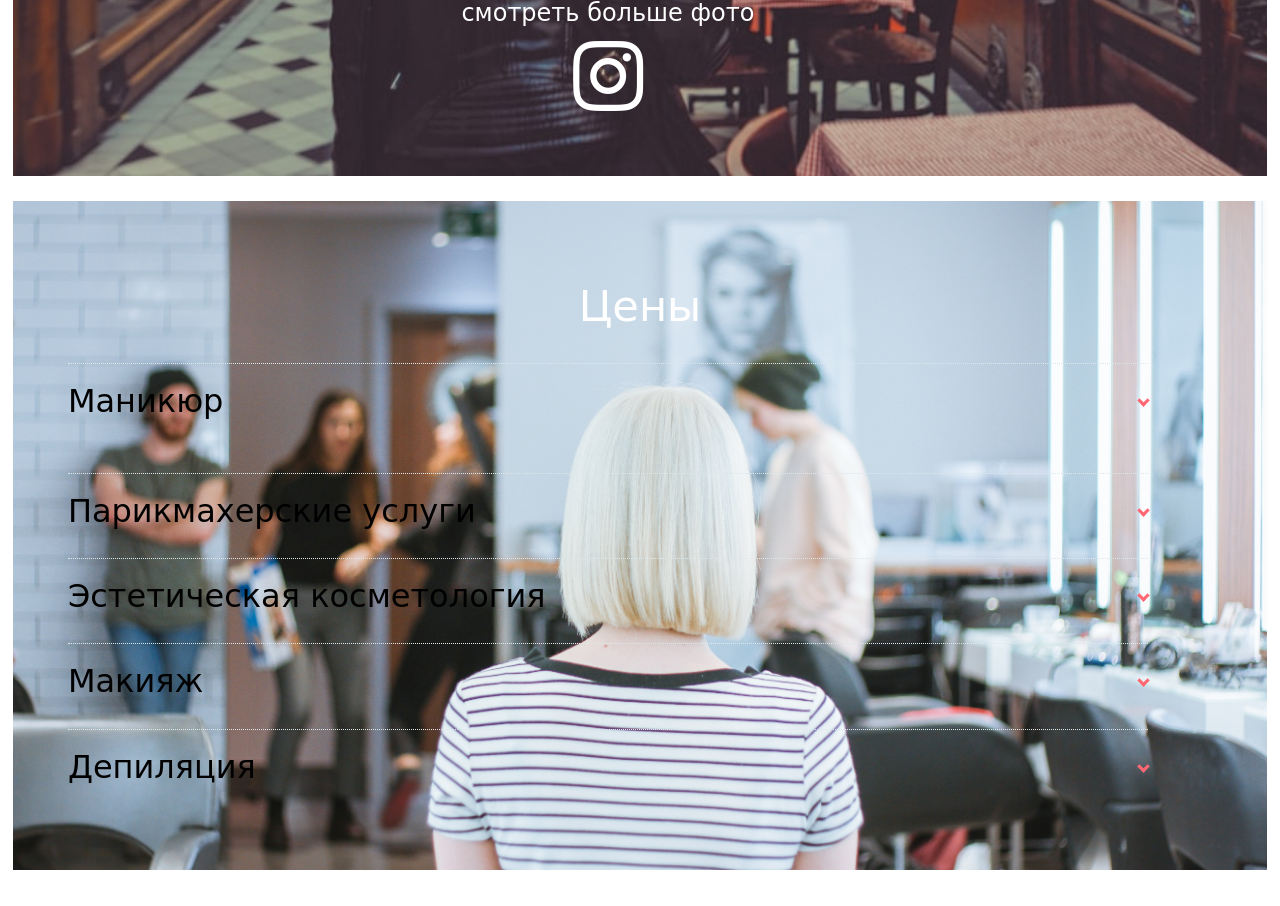
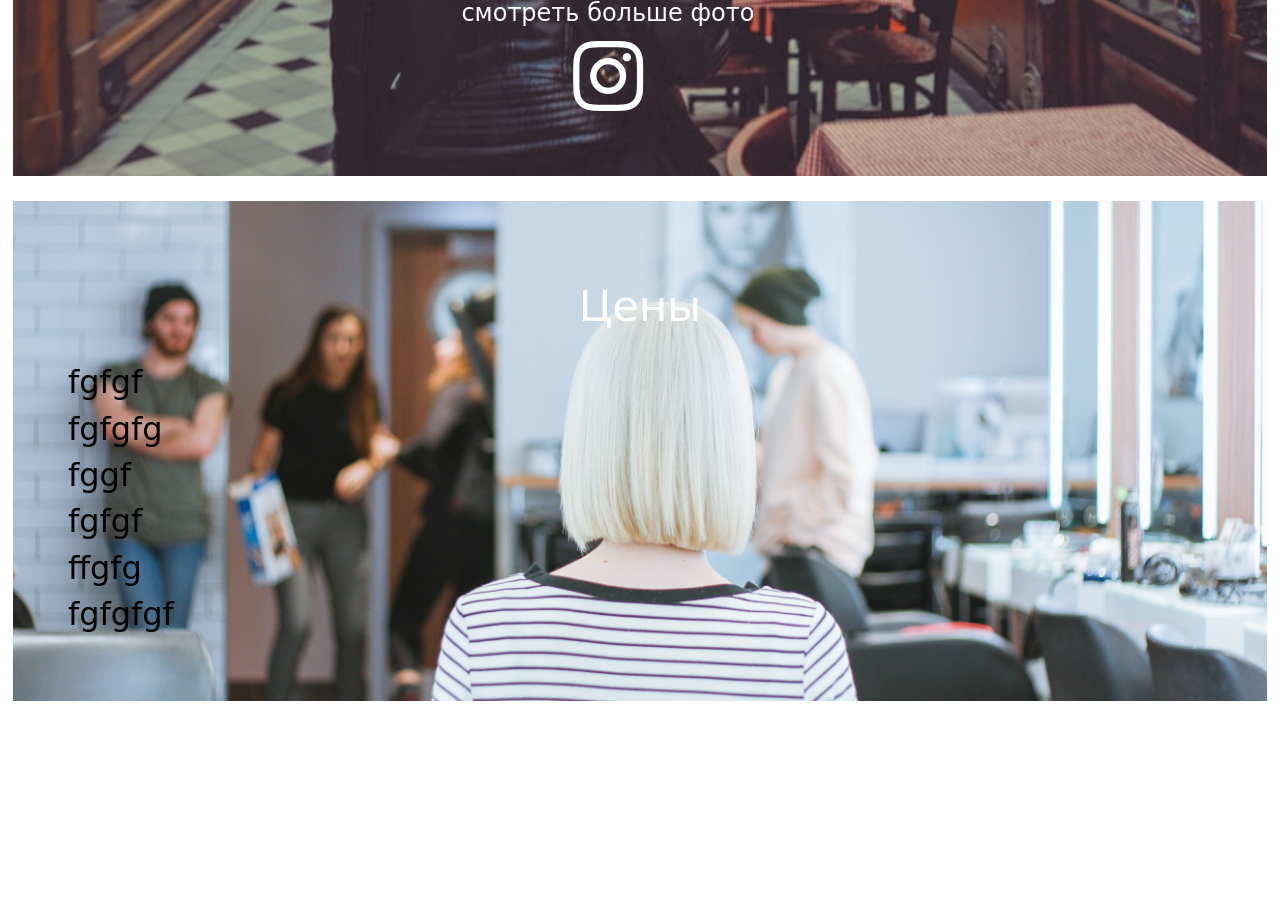
Before and after one commit to gleb89/beauty-salon-py, a Flask app: page / in a window 1280 px wide. Shown: the part 4263-5169 px from the top of the page. Run offline with Flask 2, Linux system fonts and the light colour scheme; some libraries are stand-ins or nearby versions.

Commit message:
Update homepage.html

```diff
--- a/app/templates/pages/homepage.html
+++ b/app/templates/pages/homepage.html
@@ -106,8 +106,14 @@
   </div>
   <div class="section-common__content container">
      <div class="container">
+       <h2>fgfgf</h2>
+       <h2>fgfgfg</h2>
+       <h2>fggf</h2>
+       <h2>fgfgf</h2>
+       <h2>ffgfg</h2>
+       <h2>fgfgfgf</h2>
 
-      <ul>
+     <!---- <ul>
         <li>
           <input type="checkbox" checked>
           <i></i>
@@ -205,7 +211,7 @@
             250р.<br>
           </p>
         </li>
-      </ul>
+      </ul>-->
     </div>
 
 
```
